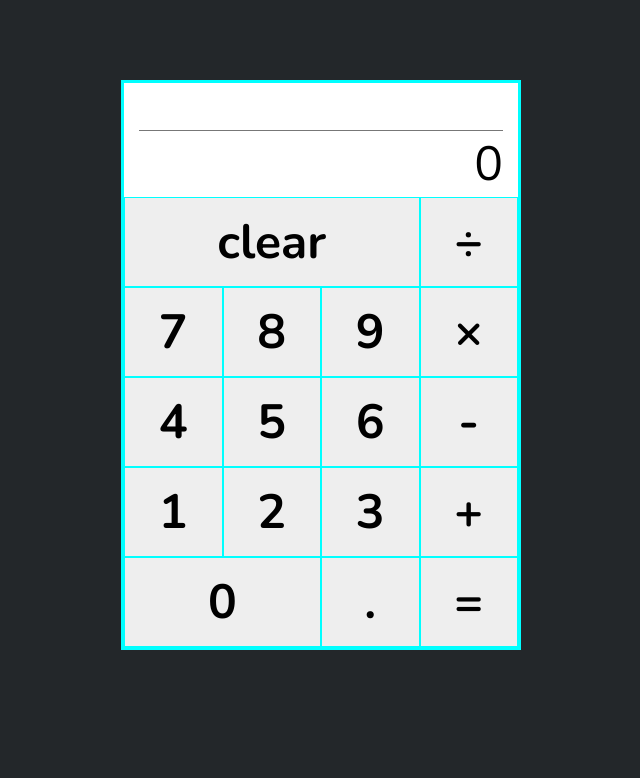
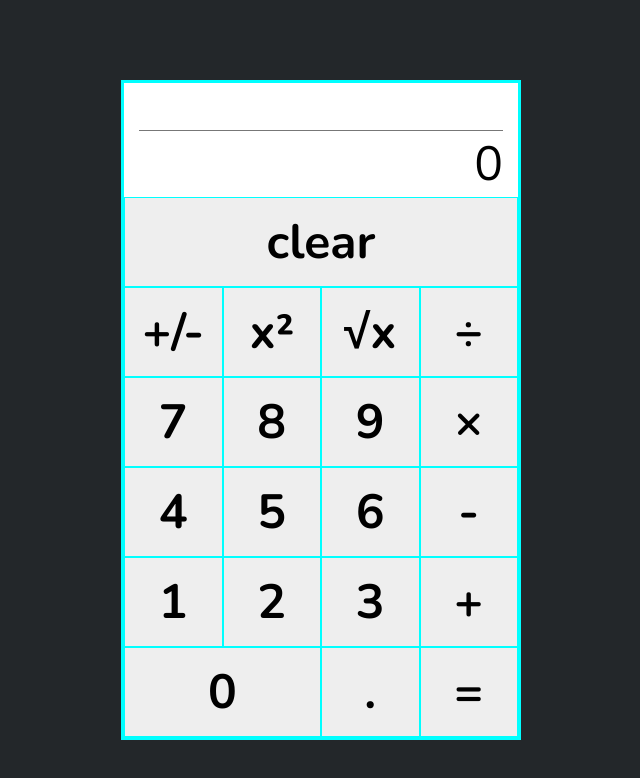
Before and after one commit to matiss-norenbergs/calculator-msa, a React (Create React App) app: page / in a window 1280 px wide. Shown: the top 778 px of the page, without its empty margins (319-959 px from the left). Built offline with nearby package versions, Linux system fonts and the light colour scheme.

Commit message:
added 3 function buttons

```diff
--- a/src/App.js
+++ b/src/App.js
@@ -12,7 +12,7 @@ function App() {
     numSet: false
   });
 
-  const btns = ['clear', '÷', 7, 8, 9, '×', 4, 5, 6, '-', 1, 2, 3, '+', 0, '.', '='];
+  const btns = ['clear', '+/-', 'x²',  '√x', '÷', 7, 8, 9, '×', 4, 5, 6, '-', 1, 2, 3, '+', 0, '.', '='];
 
   var key = 0;
 
@@ -105,6 +105,31 @@ function App() {
         })
         console.clear();
         break;
+        case 'operation':
+        if(val==='x²'){
+          setState({
+            ...state,
+            screen: evaluate(Math.pow(state.screen, 2))
+          })
+        }else if(val==='√x'){
+          if(evaluate(state.screen)<0){
+            setState({
+              ...state,
+              screen: 0
+            })
+          }else{
+            setState({
+              ...state,
+              screen: evaluate(Math.sqrt(state.screen))
+            })
+          }
+        }else{
+          setState({
+            ...state,
+            screen: evaluate(state.screen + '*-1')
+          })
+        }
+        break;
       default:
         console.log('Unknown functions!')
     }
@@ -168,7 +193,7 @@ function App() {
               <Button
                 className={btn === 'clear' ? 'btn long' : (btn === 0 ? 'btn mid' : 'btn')}
                 onClick={() => screenUpdate}
-                btnName={!isNaN(btn) || btn==='.' ? 'number' : (btn === 'clear' ? 'clear' : (btn === '=' ? 'result' : 'sign'))}
+                btnName={!isNaN(btn) || btn==='.' ? 'number' : (btn === 'clear' ? 'clear' : (btn === '=' ? 'result' : (btn === 'x²'|| btn ==='√x' || btn === '+/-' ? 'operation' : 'sign')))}
                 key={key++}
                 value={btn}
               />
--- a/src/index.css
+++ b/src/index.css
@@ -71,7 +71,7 @@ body{
 }
 
 .content .calc .buttons .long{
-  width: 75%;
+  width: 100%;
 }
 
 .content .calc .buttons .mid{
```
